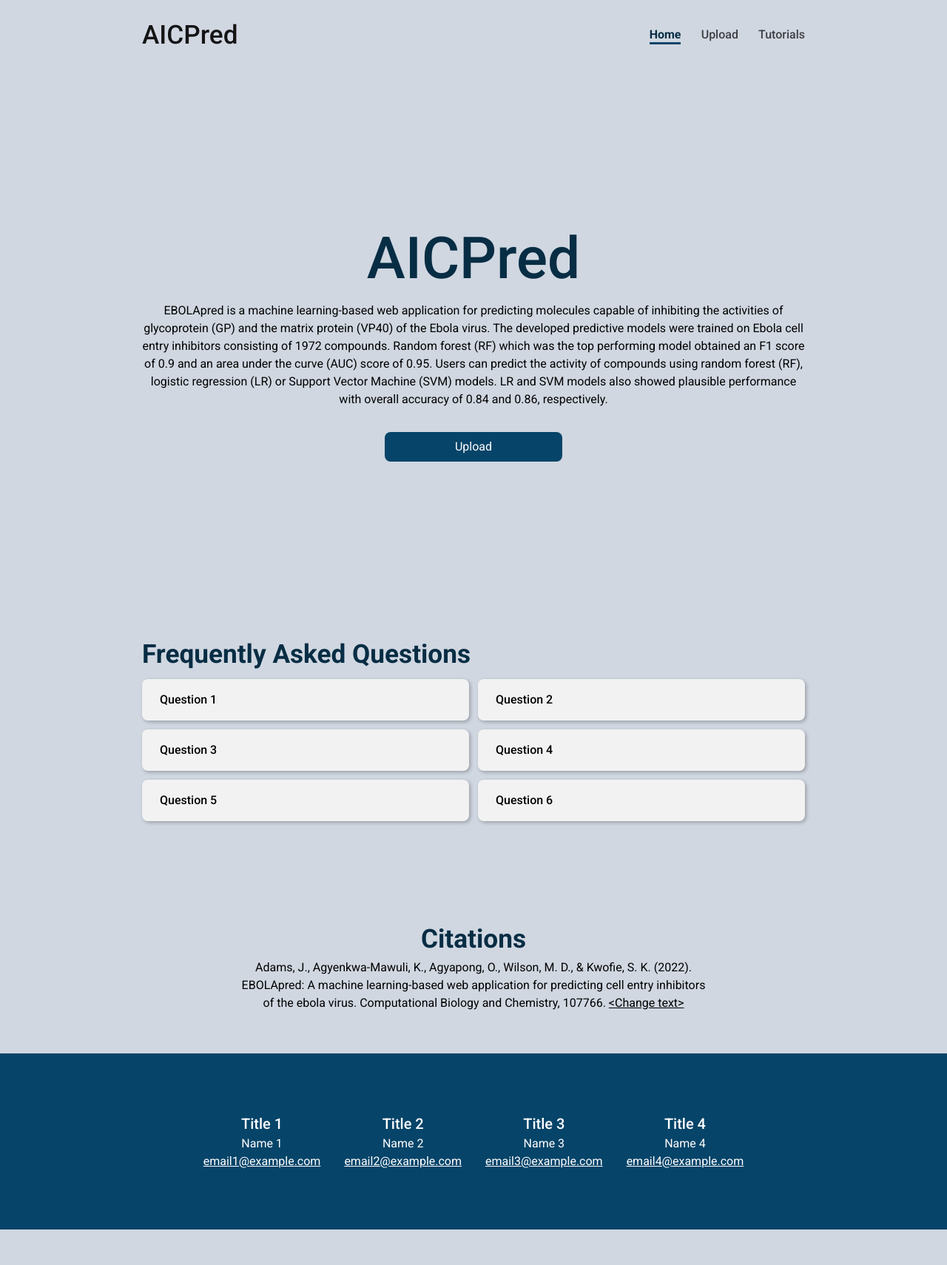
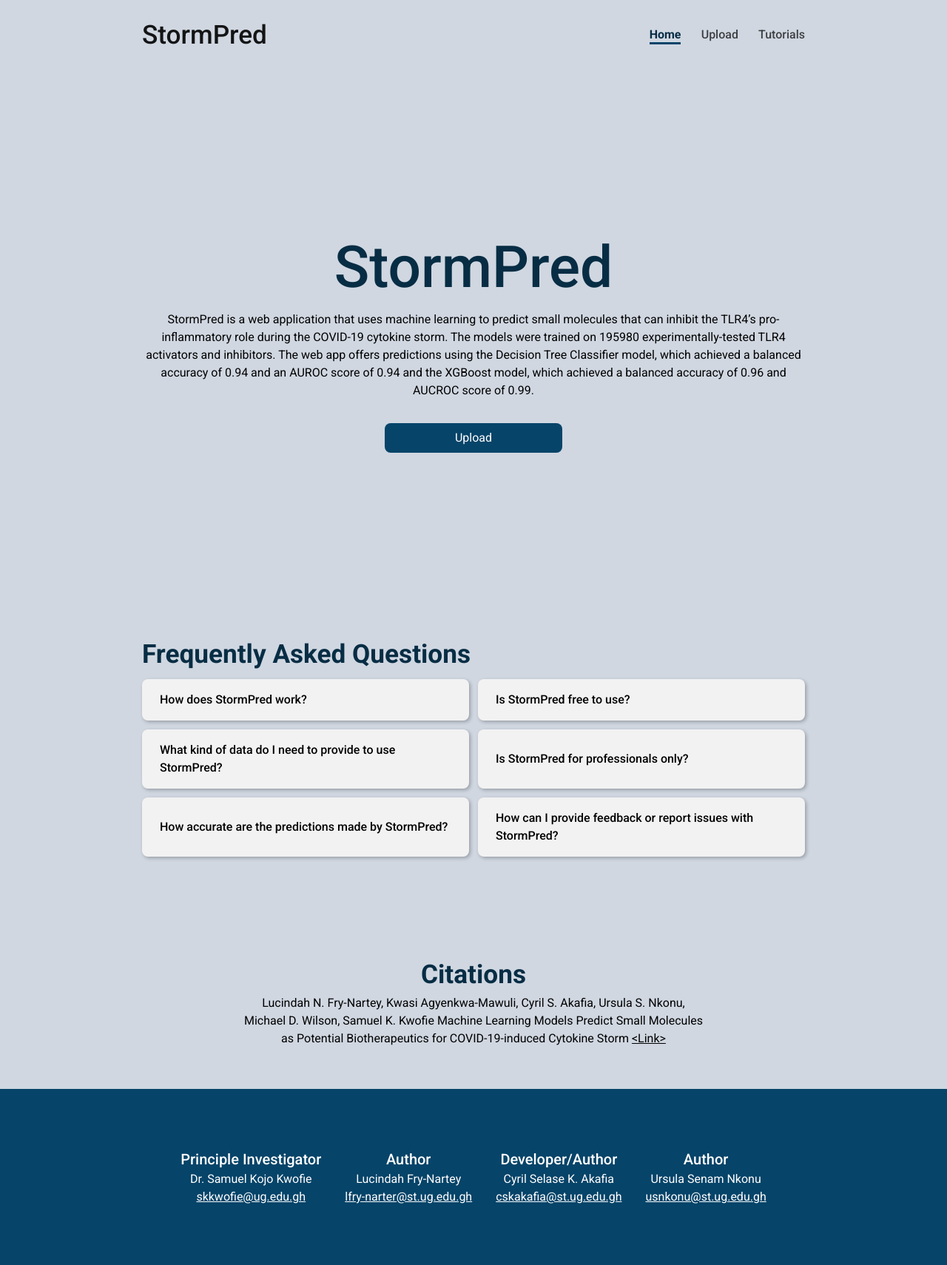
Before and after one commit to cyrilakafia/AICPred, a Flask app: page / in a window 1280 px wide. Shown: the whole page at 74% size. Before the commit the page ends 1662 px from the top, so only its background shows below. Run offline with Flask 3, Linux system fonts and the light colour scheme; parts of the project's set-up code (start-up, migrations or seed data) failed here and were passed over.

Commit message:
Feat: Added information on all pages

```diff
--- a/covidml/faq_contacts.py
+++ b/covidml/faq_contacts.py
@@ -1,22 +1,23 @@
 def faqs():
     faqs_list = [
-        {'question': 'Question 1', 'answer': 'Answer 1'},
-        {'question': 'Question 2', 'answer': 'Answer 2'},
-        {'question': 'Question 3', 'answer': 'Answer 3'},
-        {'question': 'Question 4', 'answer': 'Answer 4'},
-        {'question': 'Question 5', 'answer': 'Answer 5'},
-        {'question': 'Question 6', 'answer': 'Answer 6'},
+        {'question': 'How does StormPred work? ', 'answer': 'StormPred uses machine learning models trained on experimentally-tested TLR4 inhibitors to predict the inhibitive capacity of small anti-inflammatory molecules against the TLR4 receptor.'},
+        {'question': 'Is StormPred free to use?', 'answer': 'Yes. This web app is completely free.'},
+        {'question': 'What kind of data do I need to provide to use StormPred?', 'answer': 'No personal data is collected. Users only need to provide data on the compound.'},
+        {'question': 'Is StormPred for professionals only?', 'answer': 'No. Anyone can use this web app as long as they have their data.'},
+        {'question': 'How accurate are the predictions made by StormPred?', 'answer': 'The XGBoost and Decision Tree models were able to predict all experimentally validated inhibitors of TLR4 as active with a confidence range of 0.72-1.00. This makes StormPred reliable.'},
+        {'question': 'How can I provide feedback or report issues with StormPred?', 'answer': 'In case of any feedback or issues, please contact our support team at support@stormpred.com.'}
         # Add more FAQ objects as needed
     ]
 
     return faqs_list
 
+
 def contacts():
     contacts_list = [
-        {'title': 'Title 1', 'name': 'Name 1', 'email': 'email1@example.com'},
-        {'title': 'Title 2', 'name': 'Name 2', 'email': 'email2@example.com'},
-        {'title': 'Title 3', 'name': 'Name 3', 'email': 'email3@example.com'},
-        {'title': 'Title 4', 'name': 'Name 4', 'email': 'email4@example.com'}
+        {'title': 'Principle Investigator', 'name': 'Dr. Samuel Kojo Kwofie', 'email': 'skkwofie@ug.edu.gh'},
+        {'title': 'Author', 'name': 'Lucindah Fry-Nartey', 'email': 'lfry-narter@st.ug.edu.gh'},
+        {'title': 'Developer/Author', 'name': 'Cyril Selase K. Akafia', 'email': 'cskakafia@st.ug.edu.gh'},
+        {'title': 'Author', 'name': 'Ursula Senam Nkonu', 'email': 'usnkonu@st.ug.edu.gh'}
     # Add more Contact objects as needed
     ]
 
--- a/covidml/templates/base.html
+++ b/covidml/templates/base.html
@@ -15,7 +15,7 @@
     {% block style %}
     {% endblock %}
 
-    <title>AICPred | {% block title %}{% endblock %}</title>
+    <title>StormPred | {% block title %}{% endblock %}</title>
   </head>
 
   <body>
@@ -23,7 +23,7 @@
       <div class="main-header__content">
         <div class="main-logo">
           <h1>
-            <a href="/" {% if request.path == '/' %}aria-current="page"{% endif %}>AICPred</a>
+            <a href="/" {% if request.path == '/' %}aria-current="page"{% endif %}>StormPred</a>
           </h1>
         </div>
 
--- a/covidml/templates/home.html
+++ b/covidml/templates/home.html
@@ -18,10 +18,10 @@
 
 {% block content %}
   <section class="hero-section" aria-labelledby="hero-section-title">
-    <h2 id="hero-section-title">AICPred</h2>
+    <h2 id="hero-section-title">StormPred</h2>
 
     <div class="hero-section__content">
-      <p>EBOLApred is a machine learning-based web application for predicting molecules capable of inhibiting the activities of glycoprotein (GP) and the matrix protein (VP40) of the Ebola virus. The developed predictive models were trained on Ebola cell entry inhibitors consisting of 1972 compounds. Random forest (RF) which was the top performing model obtained an F1 score of 0.9 and an area under the curve (AUC) score of 0.95. Users can predict the activity of compounds using random forest (RF), logistic regression (LR) or Support Vector Machine (SVM) models. LR and SVM models also showed plausible performance with overall accuracy of 0.84 and 0.86, respectively.</p>
+      <p>StormPred is a web application that uses machine learning to predict small molecules that can inhibit the TLR4’s pro-inflammatory role during the COVID-19 cytokine storm. The models were trained on 195980 experimentally-tested TLR4 activators and inhibitors. The web app offers predictions using the Decision Tree Classifier model, which achieved a balanced accuracy of 0.94 and an AUROC score of 0.94 and the XGBoost model, which achieved a balanced accuracy of 0.96 and AUCROC score of 0.99.</p>
 
       <a class="btn" href="/upload">Upload</a>
     </div>
@@ -55,7 +55,7 @@
     <h2 class="section-title" id="citations-section-title">Citations</h2>
 
     <div class="citations-section__content">
-      <p>Adams, J., Agyenkwa-Mawuli, K., Agyapong, O., Wilson, M. D., & Kwofie, S. K. (2022). EBOLApred: A machine learning-based web application for predicting cell entry inhibitors of the ebola virus. Computational Biology and Chemistry, 107766. <a href="https://doi.org/10.1016/j.compbiolchem.2022.107766" target="_blank" rel="noopener">&lt;Change text&gt;</a></p>
+      <p>Lucindah N. Fry-Nartey, Kwasi Agyenkwa-Mawuli, Cyril S. Akafia, Ursula S. Nkonu, Michael D. Wilson, Samuel K. Kwofie Machine Learning Models Predict Small Molecules as Potential Biotherapeutics for COVID-19-induced Cytokine Storm <a href="#" target="_blank" rel="noopener">&lt;Link&gt;</a></p>
       <!-- TODO: Add better text for link -->
     </div>
   </section>
--- a/covidml/templates/tutorials.html
+++ b/covidml/templates/tutorials.html
@@ -27,7 +27,7 @@
 
 {% block content %}
   <div class="tutorial-section">
-    <h2 class="section-title">Getting started with AICPred</h2>
+    <h2 class="section-title">Getting started with StormPred</h2>
 
     {% for step in steps %}
       <div class="tutorial-section__step">
--- a/covidml/templates/upload.html
+++ b/covidml/templates/upload.html
@@ -27,8 +27,8 @@
 {% block content %}
   <section class="upload-section" aria-label="Upload SMILES">
     <div class="upload-section__form-container">
-        <h2 class="section-title">AICPred</h2>
-        <p>Lorem ipsum dolor, sit amet consectetur adipisicing elit. Quis enim, eos rerum tempora ea dolore.</p>
+        <h2 class="section-title">StormPred</h2>
+        <p>Enter Compound's PubChem CID and SMILES to make a prediction.</p>
         <button type="button" class="upload-section__example-btn btn btn--secondary">Use example molecule</button>
 
         <form id="upload-form" class="upload-section__form" method="POST" action="{{ url_for('upload_page') }}" aria-label="Upload">
```
